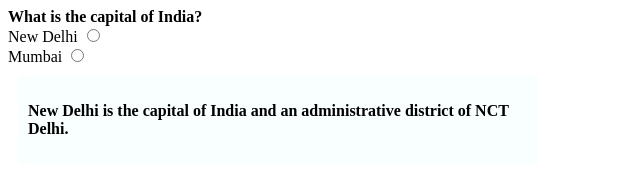
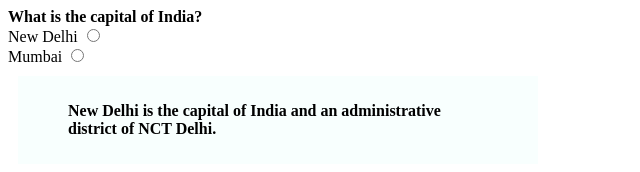
Before and after one commit to acciojob/trivia-Ravi-Kumar-Yedla, a website: page main.html in a window 1280 px wide. Shown: the whole page, without its empty margins (0-640 px from the left). Drawn offline with Linux system fonts and the light colour scheme.

Commit message:
created a submission

```diff
--- a/main.html
+++ b/main.html
@@ -18,9 +18,9 @@
 
 	<br>
 	<div id ="box">
-	<blackquote>
+	<blockquote>
 		<p>New Delhi is the capital of India and an administrative district of NCT Delhi.</p>
-	</blackquote>
+	</blockquote>
 	</div>
 		<script type="text/javascript" src="./script.js">
 </script>
```
